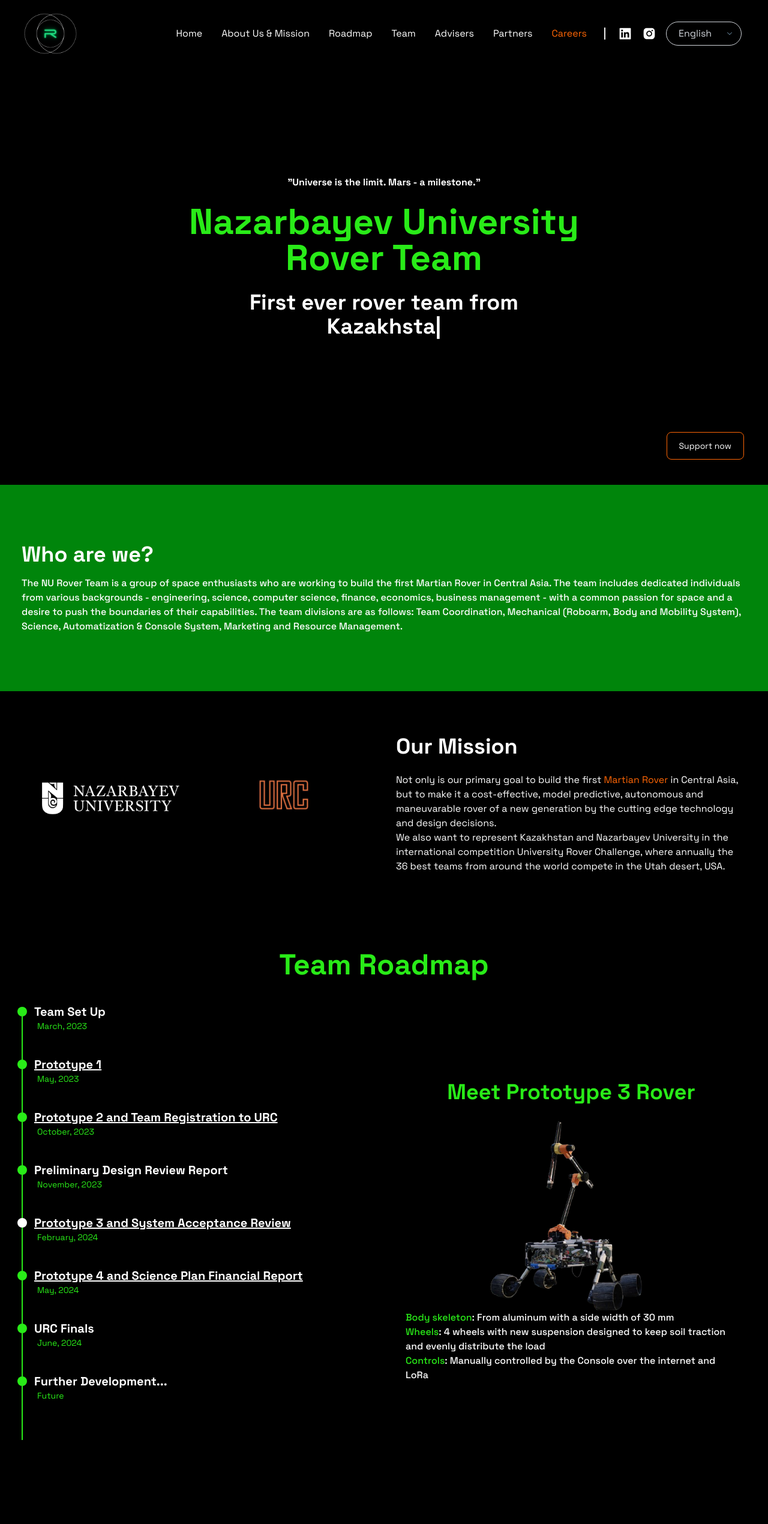
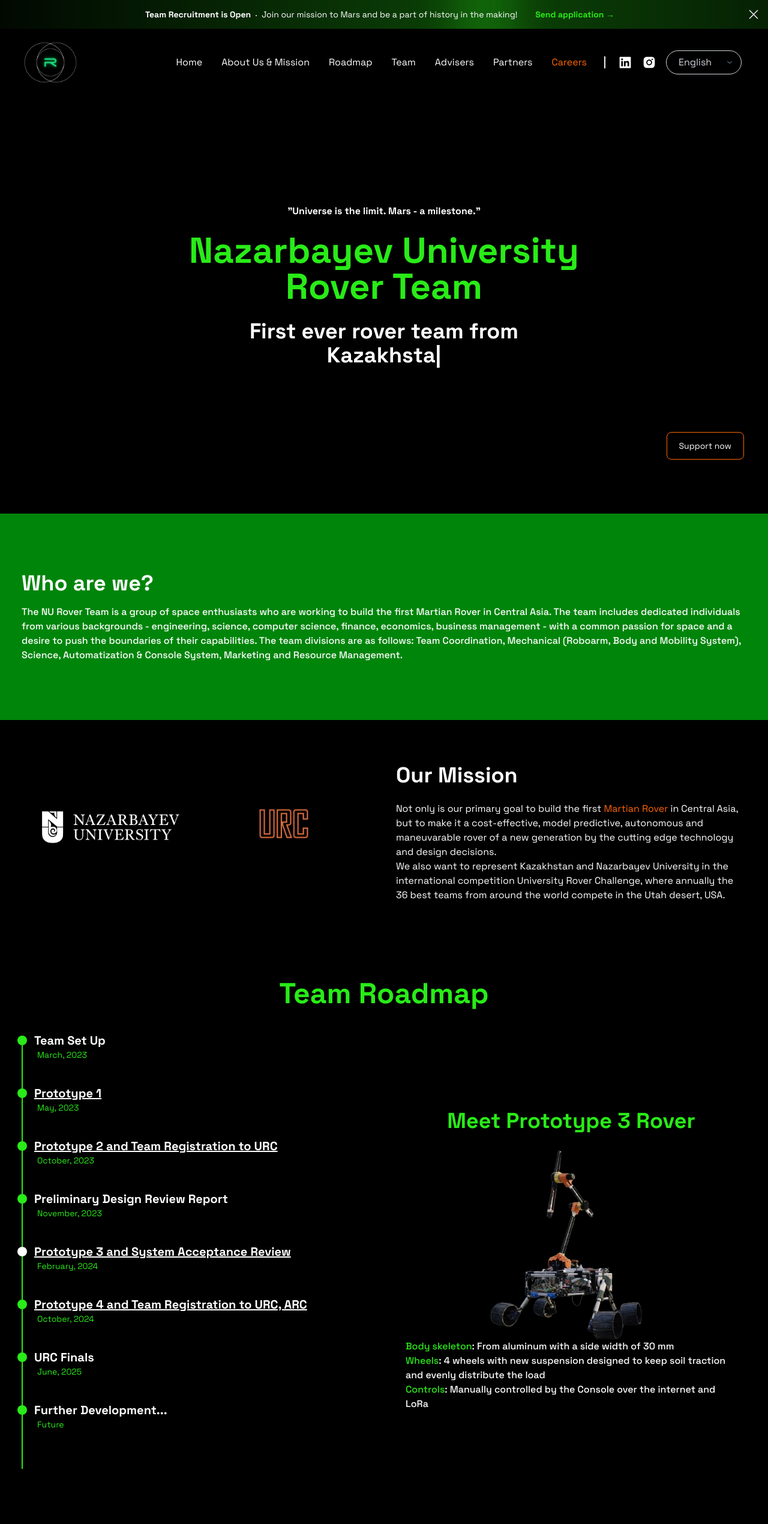
Before and after one commit to NU-Rover-Team-Aspan/NURoverKz.github.io, a React (Vite) app: page / in a window 1280 px wide. Shown: the top 2540 px of the page at 60% size. Built offline with nearby package versions, Linux system fonts and the light colour scheme.

Commit message:
update dependency, fix roadmap dates, add banner

```diff
--- a/src/App.jsx
+++ b/src/App.jsx
@@ -16,12 +16,14 @@
 
 import StickyActionButton from "./components/common/StickyActionButton"
 import ScrollToAnchor from './components/ScrollToAnchor';
+import AnnouncementBanner from './components/navbar/AnnouncementBanner';
 
 const NavbarWrapper = () => {
   return (
     <div>
       <ScrollToAnchor />
       <header className="sticky top-0 z-50 bg-black">
+        <AnnouncementBanner/> {/* remove this banner after recruitment */}
         <Navbar />
       </header>
       <Outlet />
--- a/src/components/navbar/AnnouncementBanner.jsx
+++ b/src/components/navbar/AnnouncementBanner.jsx
@@ -33,7 +33,7 @@
           {/* <a target="_blank" href={import.meta.env.VITE_FORM_LINK} className="flex-none rounded-full  px-3.5 py-1 text-sm font-semibold text-primary shadow-sm hover:bg-gray-700 focus-visible:outline focus-visible:outline-2 focus-visible:outline-offset-2 focus-visible:outline-gray-900">
             { t('action') } <span aria-hidden="true">&rarr;</span>
           </a> */}
-          <Link className="flex-none rounded-full  px-3.5 py-1 text-sm font-semibold text-primary shadow-sm hover:bg-gray-700 focus-visible:outline focus-visible:outline-2 focus-visible:outline-offset-2 focus-visible:outline-gray-900" to={`careers/#home`}>{ t('action') } <span aria-hidden="true">&rarr;</span></Link>
+          <Link className="flex-none rounded-full  px-3.5 py-1 text-sm font-semibold text-primary shadow-sm hover:bg-gray-700 focus-visible:outline focus-visible:outline-2 focus-visible:outline-offset-2 focus-visible:outline-gray-900" to={`careers/#positions`}>{ t('action') } <span aria-hidden="true">&rarr;</span></Link>
         </div>
         <div className="flex flex-1 justify-end">
           <button onClick={handleDismiss} type="button" className="-m-3 p-3 focus-visible:outline-offset-[-4px]">
--- a/src/index.css
+++ b/src/index.css
@@ -11,6 +11,6 @@
   background-color: #000000;
 }
 
-#home, #about, #mission, #roadmap, #rover, #team, #advisers, #partners, #contact, #support {
+#home, #about, #mission, #roadmap, #rover, #team, #advisers, #partners, #contact, #support, #positions {
   scroll-margin-top: 110px;
 }
--- a/src/pages/Careers.jsx
+++ b/src/pages/Careers.jsx
@@ -58,7 +58,7 @@
             </p>
           </div>
 
-          <h1 className='md:text-4xl sm:text-3xl text-2xl font-bold py-6 md:py-12 text-center text-primary'>
+          <h1 id="positions" className='md:text-4xl sm:text-3xl text-2xl font-bold py-6 md:py-12 text-center text-primary'>
             {t('header')}
           </h1>
           <div className="overflow-x-auto sm:rounded-lg">
--- a/src/translations/english.js
+++ b/src/translations/english.js
@@ -10,7 +10,7 @@
     mobileSocialMedia: 'Our social media'
   },
   announcement: {
-    header: 'Team Recruitment is Open till January 25',
+    header: 'Team Recruitment is Open',
     info: 'Join our mission to Mars and be a part of history in the making!',
     action: 'Send application',
     full_action: 'Recruitment Application'
@@ -84,11 +84,11 @@
         description: 'Prototype 3 and System Acceptance Review'
       },
       {
-        date: 'May, 2024',
-        description: 'Prototype 4 and Science Plan Financial Report'
+        date: 'October, 2024',
+        description: 'Prototype 4 and Team Registration to URC, ARC'
       },
       {
-        date: 'June, 2024',
+        date: 'June, 2025',
         description: 'URC Finals'
       },
       {
--- a/src/translations/kazakh.js
+++ b/src/translations/kazakh.js
@@ -10,7 +10,7 @@
     mobileSocialMedia: 'Әлеуметтік желілеріміз'
   },
   announcement: {
-    header: 'Топтық Рекрутмент 25-қаңтарға дейін',
+    header: 'Топтық Рекрутмент Ашық',
     info: 'Тобымызға Марс миссиясын орындауға қосыл да, жаңа тарихтың бастауы бол!',
     action: 'Өтінім беру',
     full_action: 'Рекрутментке өтінім беру'
@@ -83,11 +83,11 @@
         description: 'Прототип 3, Ровер сапасының бағалануы'
       },
       {
-        date: 'Мамыр, 2024',
-        description: 'Прототип 4, Қаржылық және Зерттеу есептері'
+        date: 'Қазан, 2024',
+        description: 'Прототип 4, URC, ARC байқауына тіркелу'
       },
       {
-        date: 'Маусым, 2024',
+        date: 'Маусым, 2025',
         description: 'URC нәтижелері'
       },
       {
--- a/src/translations/russian.js
+++ b/src/translations/russian.js
@@ -10,7 +10,7 @@
     mobileSocialMedia: 'Наши соц. сети'
   },
   announcement: {
-    header: 'Рекрутмент Команды Открыт до 25 января',
+    header: 'Рекрутмент Команды Открыт',
     info: 'Присоединяйтесь к нашей Марсианской миссии и станьте частью истории!',
     action: 'Отправить заявку',
     full_action: 'Отправить заявку на Рекрутмент'
@@ -83,11 +83,11 @@
         description: 'Прототип 3 и Обзор готовности системы'
       },
       {
-        date: 'Май, 2024',
-        description: 'Прототип 4 и Финансовый-Исследовательский отчет'
+        date: 'Октябрь, 2024',
+        description: 'Прототип 4 и Регистрация в URC, ARC'
       },
       {
-        date: 'Июнь, 2024',
+        date: 'Июнь, 2025',
         description: 'Финал URC'
       },
       {
```
Also changed, not shown: 1 other file (tests, documents, lock files or other folders).
